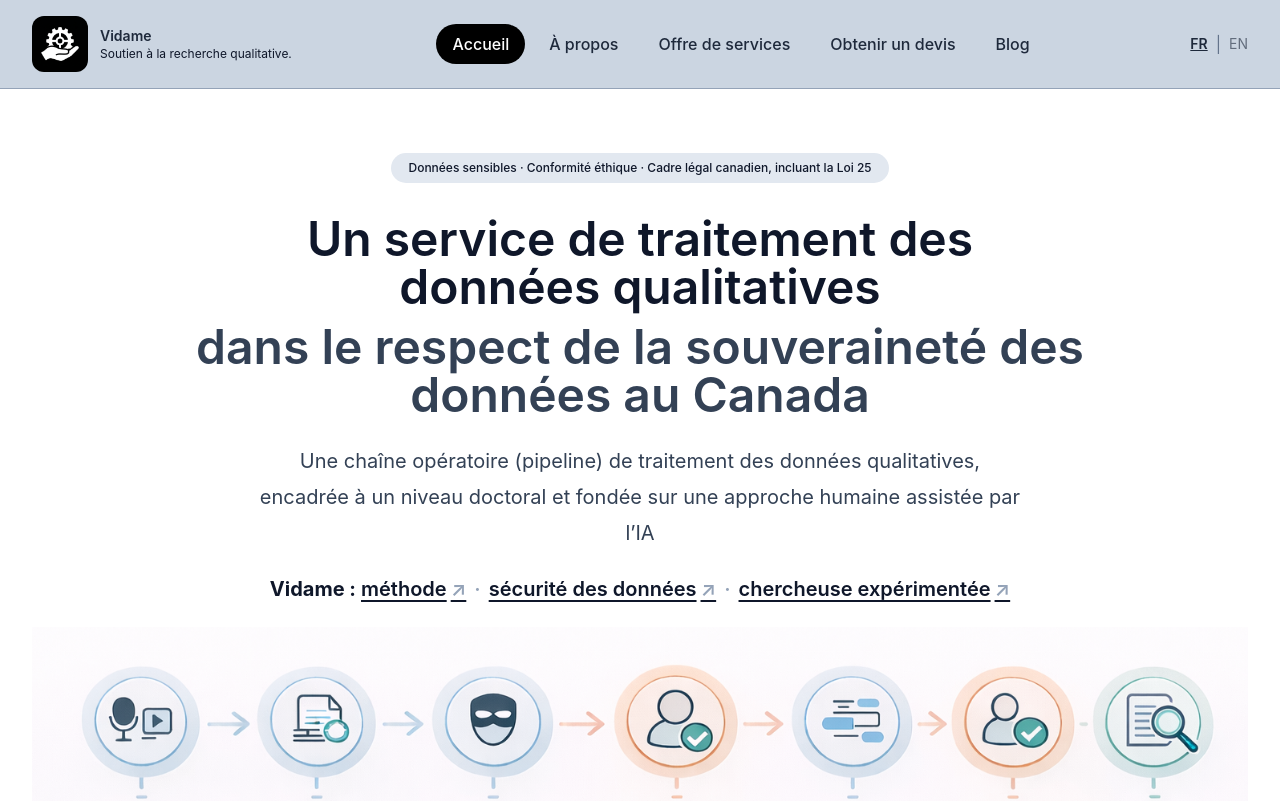
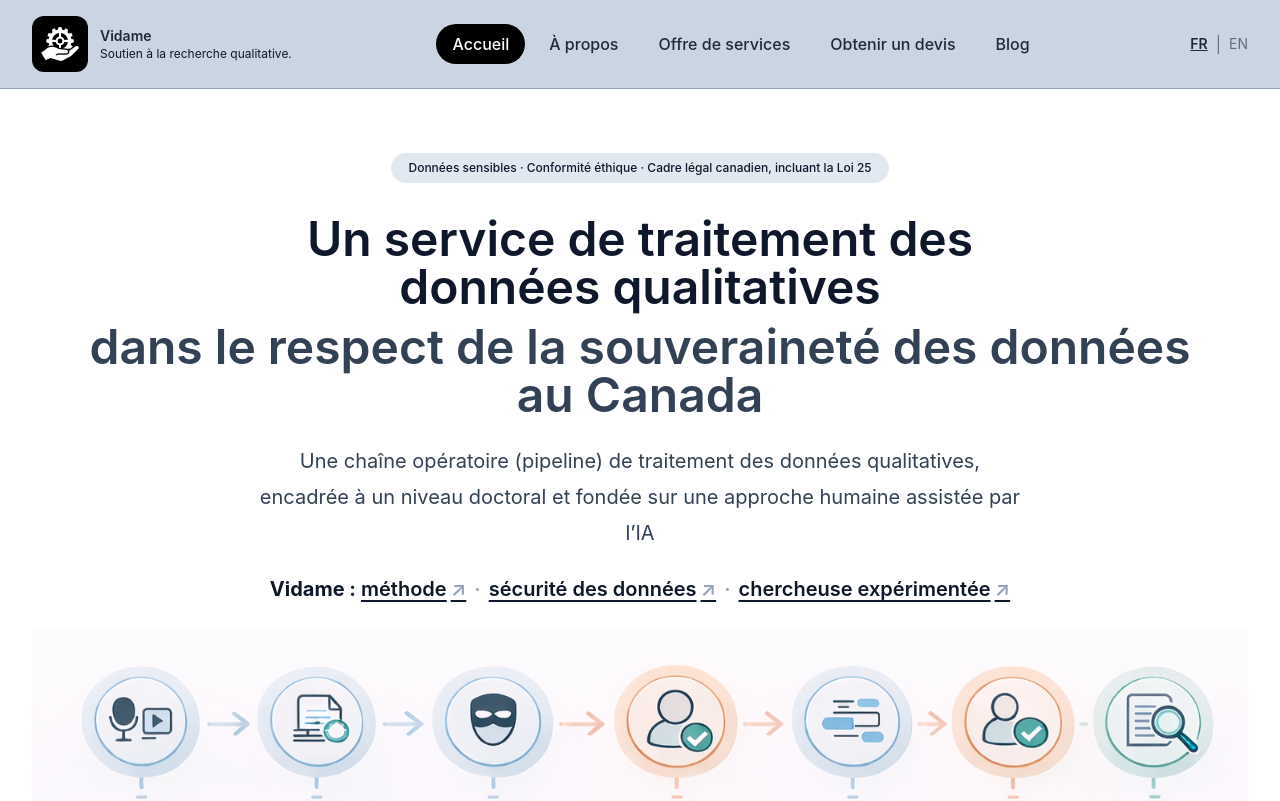
Before and after one commit to momopro21/vidame-recherche, a React (Vite) app: page / in a window 1280 px wide. Shown: the top 801 px of the page. Built offline with nearby package versions, Linux system fonts and the light colour scheme; the HTML template or start-up script is replaced by a standard one.

Commit message:
Update App.tsx

```diff
--- a/src/App.tsx
+++ b/src/App.tsx
@@ -489,7 +489,7 @@ function Accueil({setPage,lang,}: {setPage: (page: string) => void;lang: "fr" |
     <div>
           {/* ===== VIDAME_REPERE_HERO_ACCUEIL ===== */}
 <section className="mx-auto max-w-7xl px-10 pt-18 pb-4 md:px-8 md:pt-16 md:pb-4">
-  <div className="mx-auto max-w-5xl space-y-8 text-center">
+  <div className="mx-auto max-w-6xl space-y-8 text-center">
     {/* ===== VIDAME_REPERE_BADGE_HERO_ACCUEIL ===== */}
     <div className="flex justify-center">
       <Badge className="rounded-full bg-slate-200 px-4 py-1.5 text-slate-900 hover:bg-slate-200">
```
